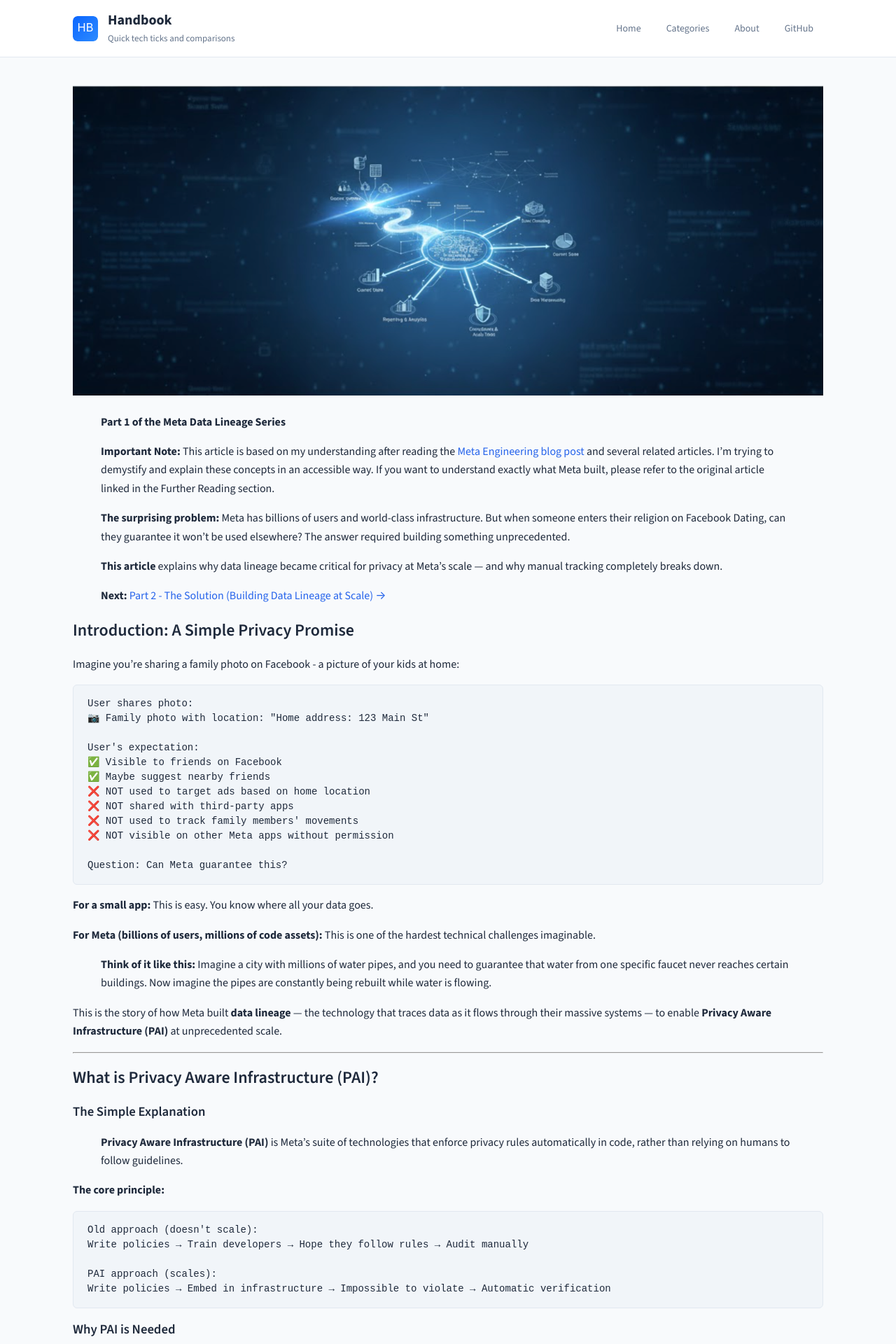
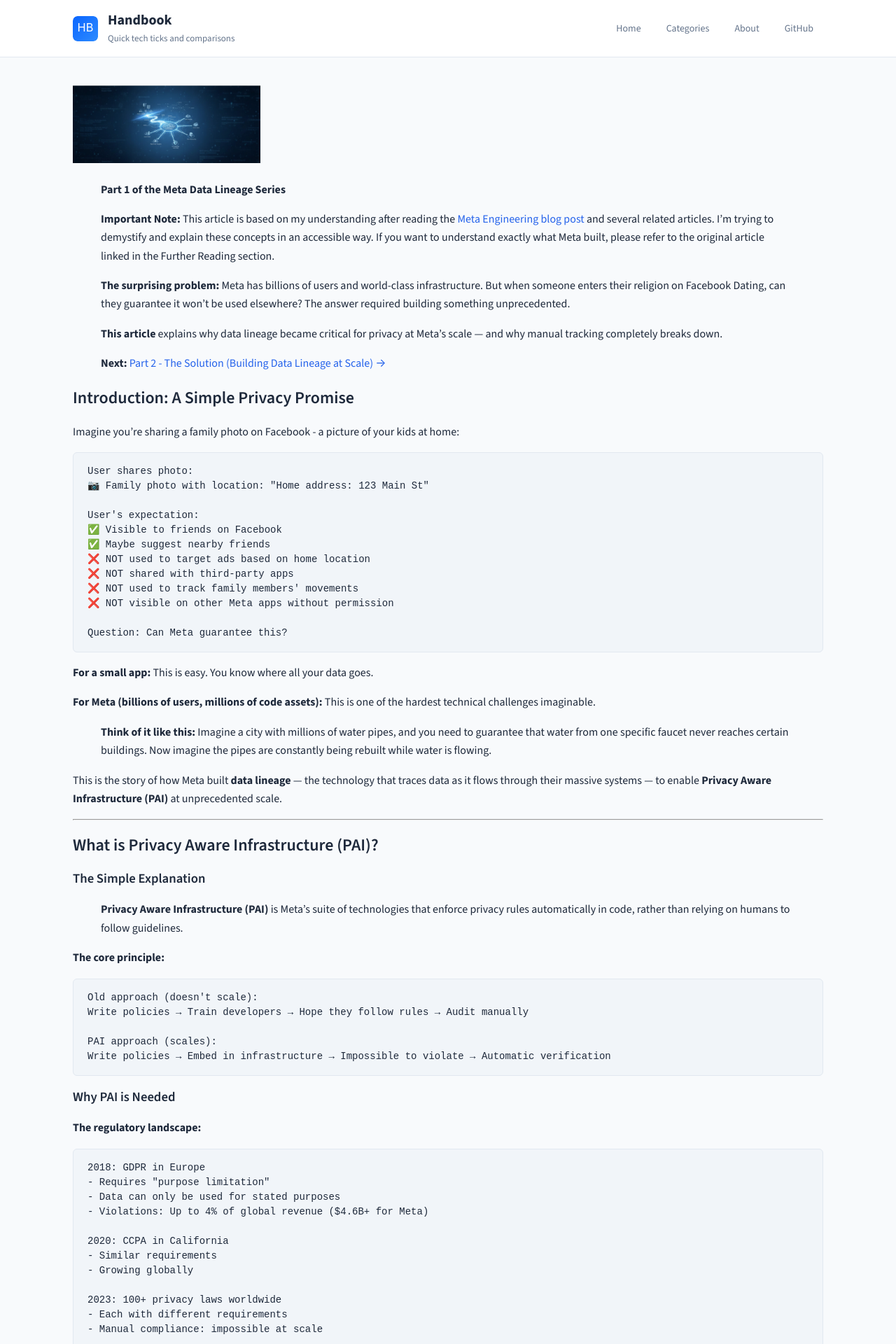
Before and after one commit to rilov/handbook, a Jekyll site: the page built from _topics/meta-data-lineage-part-1-challenge.md, in a window 1280 px wide. Shown: the top 1920 px of the page at 70% size. Built offline with Jekyll 4.4.1, drawn with Linux system fonts in a browser that asks for light colours; our own code applies the rules of GitHub Pages for plain Markdown files.

Commit message:
updated changes

```diff
--- a/_topics/meta-data-lineage-part-1-challenge.md
+++ b/_topics/meta-data-lineage-part-1-challenge.md
@@ -15,7 +15,7 @@
   - meta-data-lineage-part-2-solution
 ---
 
-<img src="{{ site.baseurl }}/assets/img/Gemini_Generated_Image_u9udjuu9udjuu9ud.png" alt="Meta Data Lineage" height="50%" />
+<img src="{{ site.baseurl }}/assets/img/Gemini_Generated_Image_u9udjuu9udjuu9ud.png" alt="Meta Data Lineage" width="25%" />
 
 > **Part 1 of the Meta Data Lineage Series**
 >
```
Also changed, not shown: 2 other files.
